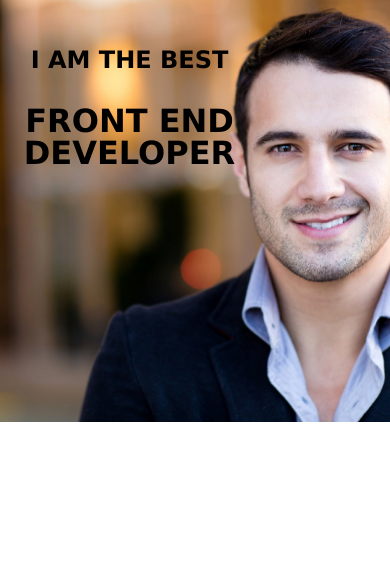
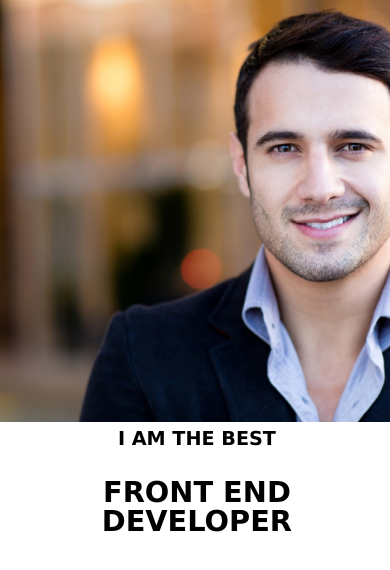
Before and after one commit to sverd1/sverd1.github.io, a plain HTML site: page zadania-domowe/zadanie-2-rwd/index.html in a window 390 px wide. Drawn offline with Linux system fonts and the light colour scheme.

Commit message:
poprawiona najnizsza rozdzielczosc

```diff
--- a/zadania-domowe/zadanie-2-rwd/css/style.css
+++ b/zadania-domowe/zadanie-2-rwd/css/style.css
@@ -4,7 +4,7 @@ body {
 }
 
 .wrapper: {
-	width: 100%;
+	width: 98%;
 }
 
 /* -- style dla rozdzielczości powyżej 1170px -- */
@@ -85,33 +85,33 @@ body {
 		background-repeat: no-repeat;
 		background-size: cover;
 		height: 50vh;
+		overflow: visible;
+
 	}
 
 
 	.header .header-conainer {
-		width: 100%;
-		height: 100%;
+		width: 80%;
+		height: 50%;
 		position: absolute;
-		transform: translateX(-300px);
+		transform: translateX(-55%);
+		top: 95%;
 	}
 
 
 
 	.header .header-conainer .main-header {
-		font-size: 2rem;
+		font-size: 1.8rem;
 		font-weight: 700;
 		color: #000;
 		text-transform: uppercase;
 		text-align: center;
-
 	}
 
 	.header .header-conainer .main-header::before {
 		content: "I am the best ";
-		font-size: 1.5rem;
+		font-size: 1.2rem;
 
 	}
 
-
-
 }
```
